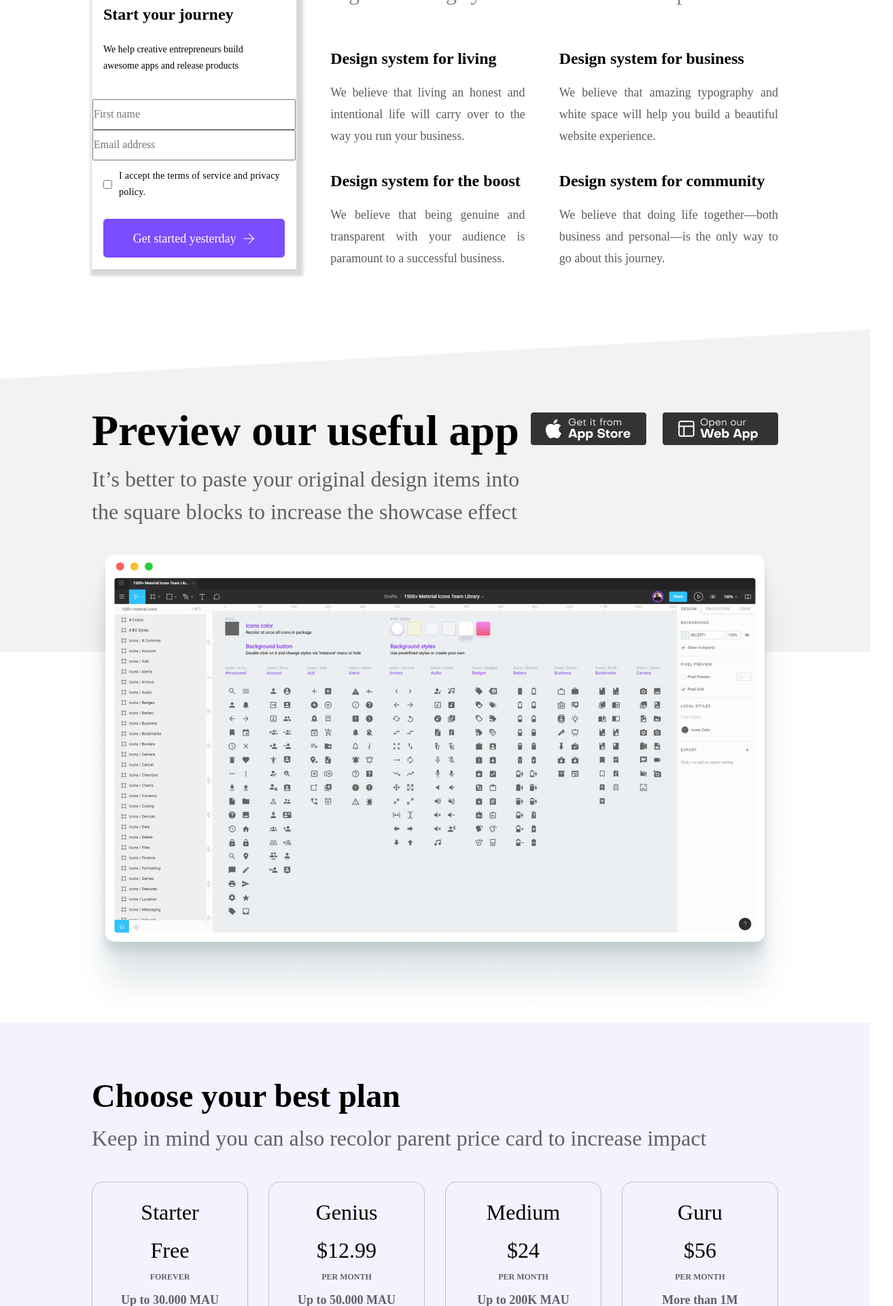
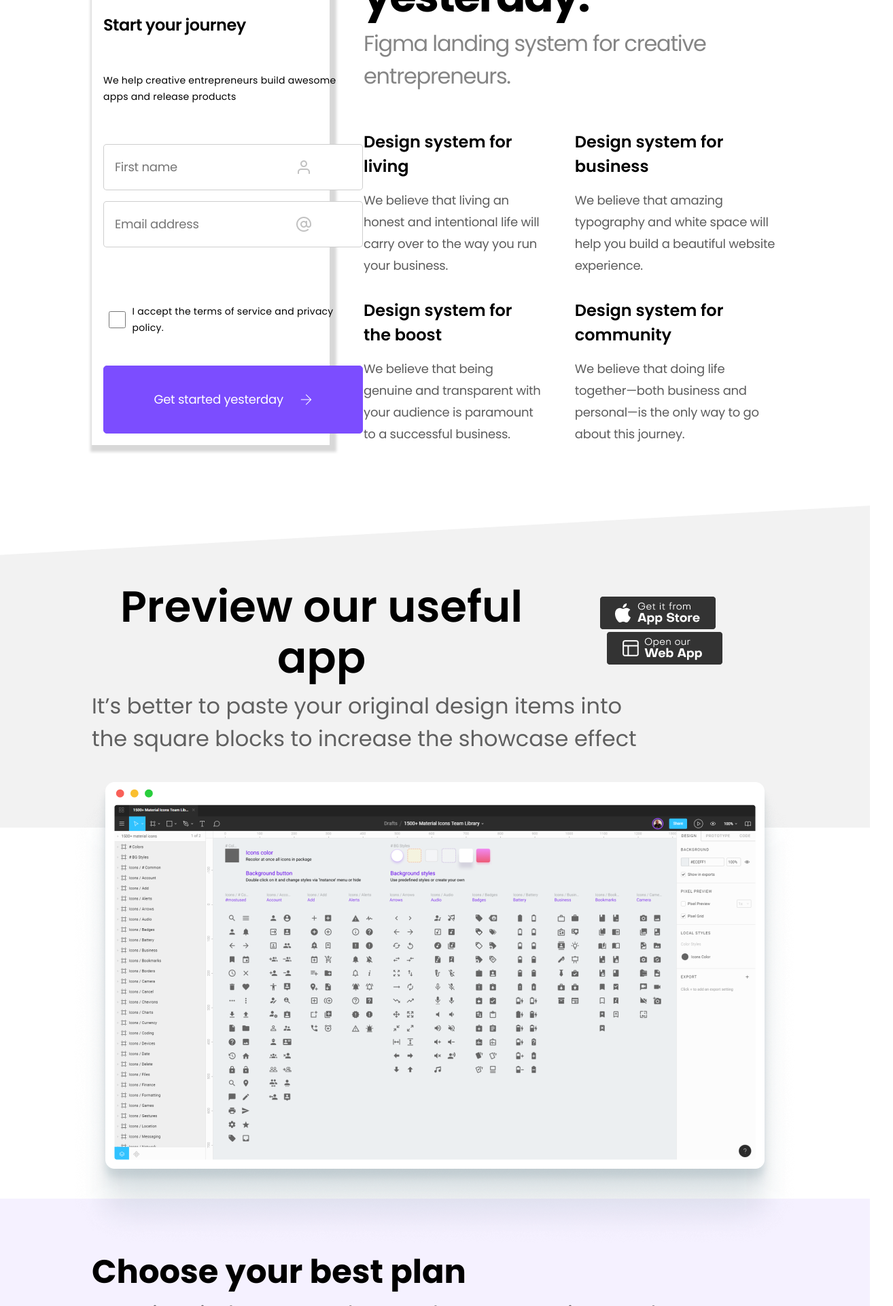
Before and after one commit to khoishpy123/Practice1, a plain HTML site: page index.html in a window 1280 px wide. Shown: the part 878-2800 px from the top of the page at 68% size, 1314 px wide, since content can reach past the window. Drawn offline with nearby package versions, Linux system fonts and the light colour scheme.

Commit message:
change font family, fix layout

```diff
--- a/assets/css/main.css
+++ b/assets/css/main.css
@@ -11,7 +11,7 @@
 }
 
 html {
-    font-family: 'Poppins Medium';
+    font-family: 'Poppins', sans-serif;
     box-sizing: border-box;
 }
 
@@ -81,11 +81,6 @@ html {
     margin-right: 23px;
 }
 
-/* .container{
-    max-width: 1440px;
-    margin: 0 auto;
-} */
-
 #wrapper{
     max-width: 1440px;
     margin: 0 auto;
@@ -145,8 +140,6 @@ html {
 .header-icon {
     font-size: 20px;
     margin-right: 15px;
-    /* width: 50px;
-    height: 50px; */
 }
 
 .header__navbar-item-link{
@@ -250,7 +243,7 @@ img.header__subnav-img {
 }
 
 .form-content {
-    width: 32%;
+    width: 350px;
     display: grid;
     border: 1px solid rgba(255, 255, 255, 1);
     box-shadow: 4px 4px 4px 6px rgb(216 216 216);
@@ -262,18 +255,54 @@ span.form-title {
     line-height: 36px;
     text-align: left;
     font-weight: 600;
+    margin-top: -17px;
+    letter-spacing: -0.5px;
 }
 
 p.form-detail {
     font-size: 14px;
     line-height: 24px;
     color: #000;
-    text-align: justify;
-    margin-bottom: 14px;
+    text-align: initial;
+    margin-top: -4px;
+    letter-spacing: 0.25px;
+}
+
+.form-input{
+    display: grid;
+    margin-top: 2px;
+}
+
+.form-name{
+    background-image: url(/assets/images/user1.png);
+    background-repeat: no-repeat;
+    background-position: 274px;
+    margin-bottom: 16px;
+    border: 1px solid rgb(173 173 173 / 60%);
+    border-radius: 5px;
+    padding: 3px 16px;
+    letter-spacing: -0.25px;
+}
+
+.form-email{
+    background-repeat: no-repeat;
+    background-image: url(/assets/images/at-sign.png);
+    background-position: 274px;
+    border: 1px solid rgb(173 173 173 / 60%);
+    border-radius: 5px;
+    padding: 3px 16px;
+    letter-spacing: -0.25px;
 }
 
 .form-check{
     align-items: center;
+    margin-top: 55px;
+    margin-left: 24px;
+}
+
+input[type="checkbox"] {
+    width: 25px;
+    height: 25px;
 }
 
 label{
@@ -285,22 +314,22 @@ label{
 }
 
 .form-btn {
-    font-size: 18px;
-    line-height: 32px;
     margin-top: 16px;
     margin-bottom: 16px;
     background: rgba(124, 77, 255, 1);
     color: #fff;
     border: 1px solid rgba(124, 77, 255, 1);
     border-radius: 5px;
+    letter-spacing: -0.25px;
+    padding: 5px;
 }
 
 .ti-arrow-right{
-    margin-left: 10px;
+    margin-left: 25px;
 }
 
 .getstar {
-    width: 70%;
+    width: 770px;
     margin-left: 50px;
 }
 
@@ -309,6 +338,7 @@ label{
     line-height: 75px;
     margin-bottom: 8px;
     text-align: left;
+    letter-spacing: -2.25px;
     margin-top: -25px;
 }
 
@@ -328,9 +358,10 @@ label{
 }
 
 p.detail-thumb {
-    text-align: justify;
+    text-align: initial;
     font-size: 18px;
     line-height: 32px;
+    letter-spacing: -0.25px;
     color: rgba(92, 92, 92, 1);
 }
 
@@ -339,6 +370,7 @@ p.getstar-subtitle {
     line-height: 48px;
     color: rgba(133, 133, 133, 1);
     text-align: left;
+    letter-spacing: -1.25px;
 }
 
 .preview-section{
@@ -410,27 +442,26 @@ p.getstar-subtitle {
     margin-bottom: 80px;
 }
 
-.card:hover{
-    cursor: pointer;
+/* .card:hover{
     background-color: rgba(124, 77, 255, 1);
     color: rgba(27, 225, 175, 1);
-}
+} */
 
 p.card-level {
-    margin-top: 20px;
+    margin-top: 24px;
     margin-bottom: 8px;
-    font-size: 32px;
-    line-height: 48px;
 }
 
 .card-level:hover{
     color: rgba(27, 225, 175, 1);
+    cursor: pointer;
 }
 
 p.card-price {
     font-size: 32px;
     line-height: 48px;
     margin-bottom: 8px;
+    font-weight: 500;
 }
 
 p.card-time {
@@ -438,28 +469,30 @@ p.card-time {
     line-height: 14px;
     margin-bottom: 8px;
     font-weight: 600;
-    opacity: 0.6;
+    opacity: 0.8;
+    letter-spacing: 2.5px;
 }
 
 p.card-price-save {
     font-size: 18px;
     line-height: 38px;
     font-weight: 600;
-    opacity: 0.6;
+    opacity: 0.8;
+    color: rgba(27, 225, 175, 1);
 }
 
 p.card-detail {
     font-size: 14px;
     line-height: 24px;
-    margin-bottom: 26px;
+    margin-bottom: 16px;
 }
 
 button.card-btn {
-    font-size: 18px;
-    line-height: 32px;
-    height: 40px;
-    width: 70%;
+    width: 80%;
     margin-bottom: 24px;
+    text-align: center;
+    padding: 10px 12px;
+    cursor: pointer;
 }
 
 .footer{
@@ -498,11 +531,15 @@ button.card-btn {
 .col-7{
     width: 329px;
     height: 64px;
-    text-align: center;
     border: 1px solid #fff;
     background-color: rgba(255, 255, 255, 1);
-    background-image: url(/assets/images/Messages/mail.png);
-    background-repeat: no-repeat;
-    background-position: 0px;
     border-radius: 5px;
 }
+
+.contanct-address{
+    color: rgba(124, 77, 255, 1);
+}
+
+.contact-more-detail{
+    margin-top: 16px;
+}
--- a/index.html
+++ b/index.html
@@ -11,7 +11,11 @@
     <link rel="stylesheet" href="/assets/images/boxcube.png">
     <link rel="stylesheet" href="/assets/font/fontawesome-free-6.1.1/css/all.min.css">
     <link rel="stylesheet" href="./assets/font/themify-icons/themify-icons.css">
-    <link href="https://fonts.googleapis.com/css2?family=Roboto:wght@100;300;400;500;700&display=swap" rel="stylesheet">
+    <link rel="preconnect" href="https://fonts.googleapis.com">
+    <link rel="preconnect" href="https://fonts.gstatic.com" crossorigin>
+    <link
+        href="https://fonts.googleapis.com/css2?family=Poppins:wght@100;200;300;400;500;600;700;800&family=Roboto:wght@100;300;400;500;700&display=swap"
+        rel="stylesheet">
 </head>
 
 <body>
@@ -65,15 +69,17 @@
                 <form class="form-content">
                     <img src="./assets/images/feather.png" alt="" class="feather-img">
                     <span class="form-title m-16">Start your journey</span>
-                    <p class="form-detail m-16">We help creative entrepreneurs build <br> awesome apps and release
+                    <p class="form-detail m-16">We help creative entrepreneurs build awesome apps and release
                         products
                     </p>
-                    <input type="name" placeholder="First name">
-                    <input type="email" placeholder="Email address">
+                    <div class="form-input">
+                        <input type="name" placeholder="First name" class="form-name m-16 font-18">
+                        <input type="email" placeholder="Email address" class="form-email m-16 font-18">
+                    </div>
                     <div class="form-check flex m-16">
                         <input type="checkbox"> <label for="">I accept the terms of service and privacy policy.</label>
                     </div>
-                    <button type="submit" class="form-btn m-16 flex-center">
+                    <button type="submit" class="form-btn m-16 flex-center font-18">
                         Get started yesterday
                         <i class="ti-arrow-right"></i>
                     </button>
@@ -112,7 +118,7 @@
                 </div>
             </div>
             <div class="preview-section ">
-                <div class="container">
+
                 <div class="preview-content flex-center m-135">
                     <p class="preview-title">Preview our useful app</p>
                     <div class="desktop-img">
@@ -125,55 +131,53 @@
                 <img src="./assets/images/Mac Window.png" alt="" class="windown-img">
 
             </div>
-            </div>
-            <div class="plan-section container">
+            <div class="plan-section ">
                 <div class="plan-content m-135">
                     <h3 class="plan-heading ">Choose your best plan</h3>
                     <h4 class="plan-sub-heading ">Keep in mind you can also recolor parent price card to increase impact
                     </h4>
                     <div class="cards-section ">
                         <div class="card">
-                            <p class="card-level m-23">Starter</p>
+                            <p class="card-level m-23 font-32">Starter</p>
                             <p class="card-price m-23">Free</p>
                             <p class="card-time m-23">FOREVER</p>
                             <p class="card-price-save m-23">Up to 30.000 MAU</p>
                             <p class="card-detail m-23">Components-driven design <br> system, Awesome outlined <br>
                                 Feather icons pack</p>
-                            <button class="card-btn">Get started!</button>
+                            <button class="card-btn font-18">Get started!</button>
                         </div>
                         <div class="card">
-                            <p class="card-level m-23">Genius</p>
+                            <p class="card-level m-23 font-32">Genius</p>
                             <p class="card-price m-23">$12.99</p>
                             <p class="card-time m-23">PER MONTH</p>
                             <p class="card-price-save m-23">Up to 50.000 MAU</p>
                             <p class="card-detail m-23">Components-driven design <br> system, Awesome outlined <br>
                                 Feather icons pack</p>
-                            <button class="card-btn">Get started!</button>
+                            <button class="card-btn font-18">Get started!</button>
                         </div>
                         <div class="card">
-                            <p class="card-level m-23">Medium</p>
+                            <p class="card-level m-23 font-32">Medium</p>
                             <p class="card-price m-23">$24</p>
                             <p class="card-time m-23">PER MONTH</p>
                             <p class="card-price-save m-23">Up to 200K MAU</p>
                             <p class="card-detail m-23">Components-driven design <br> system, Awesome outlined <br>
                                 Feather icons pack</p>
-                            <button class="card-btn">Get started!</button>
+                            <button class="card-btn font-18">Get started!</button>
                         </div>
                         <div class="card">
-                            <p class="card-level m-23">Guru</p>
+                            <p class="card-level m-23 font-32">Guru</p>
                             <p class="card-price m-23">$56</p>
                             <p class="card-time m-23">PER MONTH</p>
                             <p class="card-price-save m-23">More than 1M</p>
                             <p class="card-detail m-23">Components-driven design <br> system, Awesome outlined <br>
                                 Feather icons pack</p>
-                            <button class="card-btn">Get started!</button>
+                            <button class="card-btn font-18">Get started!</button>
                         </div>
                     </div>
                 </div>
             </div>
         </div>
         <footer class="footer">
-            <div class="container">
             <div class="m-135 flex">
                 <div class="contact-info w-50">
                     <p class="contact-title font-12">FOLLOW US</p>
@@ -197,13 +201,12 @@
                     <p class="contanct-address font-32">hello@fapsterapp.com</p>
                     <p class="contanct-sub-title font-12">KEEP IN TOUCH</p>
                     <form class="form-subscribe flex">
-                            <input type="email" placeholder="Input your business mail" required id="" class="col-7 font-18">
+                        <input type="email" placeholder="Email Address" required id="" class="col-7 font-18">
                         <button class="subscribe-btn font-18">
                             Subscribe
                         </button>
                     </form>
-                        <p class="font-14">Actually, we SPAM 86 times per week</p>
-                    </div>
+                    <p class="contact-more-detail font-14">Actually, we SPAM 86 times per week</p>
                 </div>
             </div>
         </footer>
```
Also changed, not shown: assets/images/Vector.png (added), assets/images/at-sign.png (added), assets/images/user1.png (added). Lines whose indentation alone changed are shown as unchanged.
